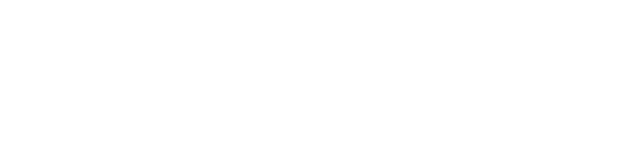
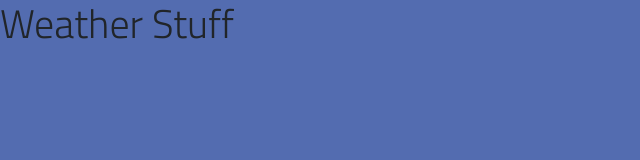
Before and after one commit to tawhidk9/weather-forecast, a plain HTML site: page index.html in a window 1280 px wide. Shown: the whole page, without its empty margins (0-640 px from the left). Drawn offline with nearby package versions, Linux system fonts and the light colour scheme.

Commit message:
linked bootstrap and basic CSS

```diff
--- a/assets/style.css
+++ b/assets/style.css
@@ -0,0 +1,10 @@
+@import url('https://fonts.googleapis.com/css2?family=Titillium+Web:wght@300&display=swap');
+
+*{
+    box-sizing: border-box;
+    font-family: 'Titillium Web', sans-serif;
+    font-size: 16px;
+    margin: 0;
+    padding: 0;
+    background-color: #536CB0
+}
--- a/index.html
+++ b/index.html
@@ -4,9 +4,12 @@
     <meta charset="UTF-8">
     <meta http-equiv="X-UA-Compatible" content="IE=edge">
     <meta name="viewport" content="width=device-width, initial-scale=1.0">
-    <title>Document</title>
+    <link href="https://cdn.jsdelivr.net/npm/bootstrap@5.1.3/dist/css/bootstrap.min.css" rel="stylesheet" integrity="sha384-1BmE4kWBq78iYhFldvKuhfTAU6auU8tT94WrHftjDbrCEXSU1oBoqyl2QvZ6jIW3" crossorigin="anonymous">
+    <link rel="stylesheet" href="assets/style.css">
+    <title>Weather</title>
 </head>
 <body>
+    <h1>Weather Stuff</h1>
 
 </body>
 </html>
```
